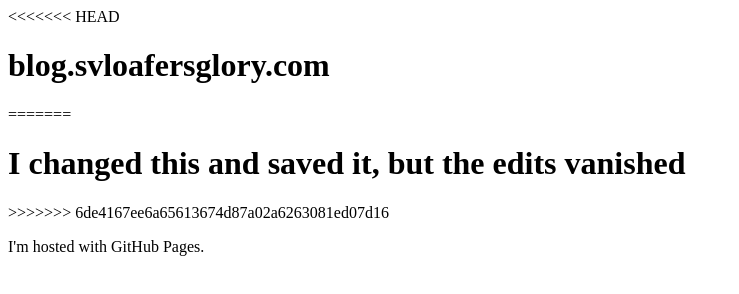
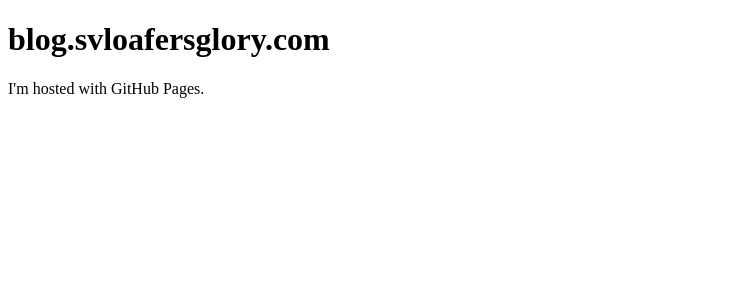
Before and after one commit to Knobee/knobee.github.io, a plain HTML site: page index.html in a window 1280 px wide. Shown: the whole page, without its empty margins (0-739 px from the left). Drawn offline with Linux system fonts and the light colour scheme.

Commit message:
Revert "Merge branch 'master' of https://github.com/Knobee/knobee.github.io"
This reverts commit 37a29a637ccc19b54f7c7e9d8a37e5b628441402, reversing
changes made to fa96e3771dea1bdf8aecc06979f2377653cb7c64.

```diff
--- a/index.html
+++ b/index.html
@@ -1,11 +1,7 @@
 <!DOCTYPE html>
 <html>
 <body>
-<<<<<<< HEAD
 <h1>blog.svloafersglory.com</h1>
-=======
-<h1>I changed this and saved it, but the edits vanished</h1>
->>>>>>> 6de4167ee6a65613674d87a02a6263081ed07d16
 <p>I'm hosted with GitHub Pages.</p>
 </body>
 </html>
```
